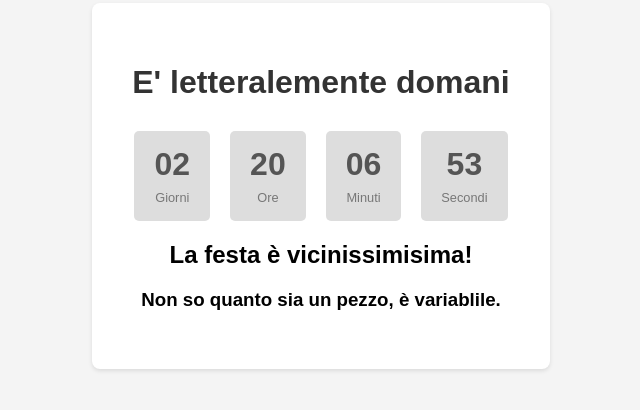
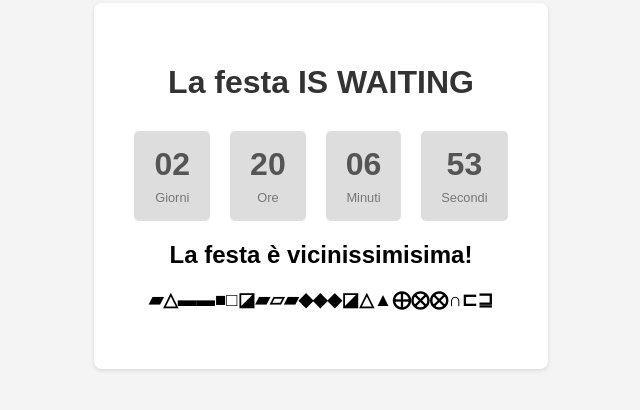
Before and after one commit to manuka-code/PerLori, a plain HTML site: page index.html in a window 1280 px wide. Shown: the part 214-624 px from the top of the page, without its empty margins (319-959 px from the left). Drawn offline with Linux system fonts and the light colour scheme.

Commit message:
Update index.html

```diff
--- a/index.html
+++ b/index.html
@@ -58,7 +58,7 @@
 </head>
 <body>
     <div class="container">
-        <h1>E' letteralemente domani</h1>
+        <h1>La festa IS WAITING</h1>
         <div id="countdown">
             <div class="time-segment">
                 <span id="days">00</span>
@@ -81,7 +81,7 @@
         La festa è vicinissimisima!
         </h2>
 <h3>
-    Non so quanto sia un pezzo, è variablile.
+    ▰△▬▬■□◪▰▱▰◆◆◆◪△▲⨁⨂⨂∩⊏⊒
 </h3>
     </div>
 
```
